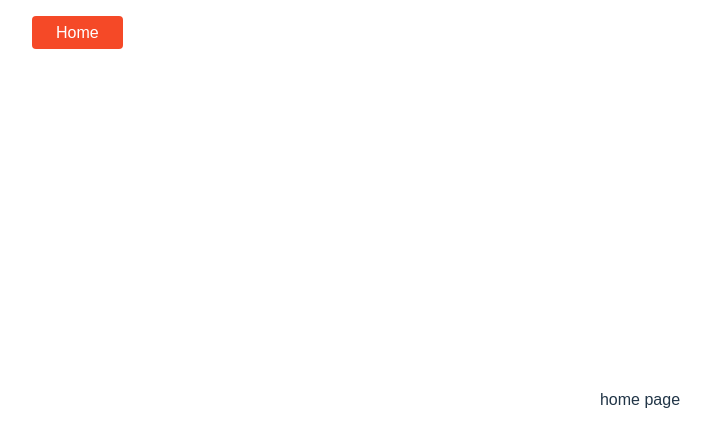
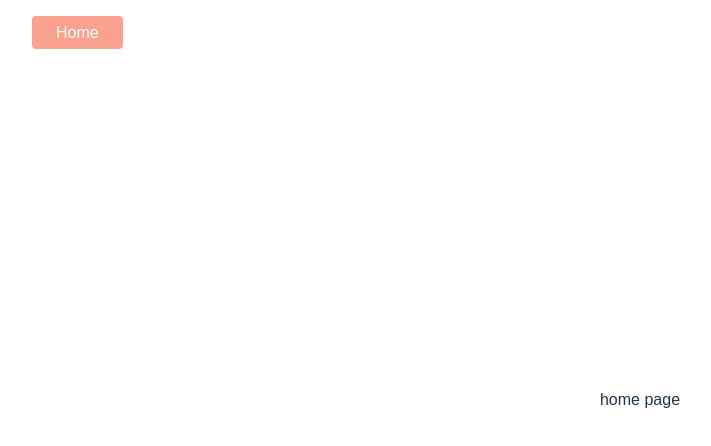
Before and after one commit to birbothedev/new-portfolio, a React (Vite) app in the folder frontend/: page / in a window 1280 px wide. Shown: the top 446 px of the page, without its empty margins (0-711 px from the left). Built offline with nearby package versions, Linux system fonts and the light colour scheme.

Commit message:
changed orange colo

```diff
--- a/frontend/src/css/componentcss/NavBar.css
+++ b/frontend/src/css/componentcss/NavBar.css
@@ -26,7 +26,7 @@
     padding: 0.5rem 1.5rem;
     border-radius: 4px;
     transition: background-color 0.2s;
-    background-color: #F54927;
+    background-color: #FAA18F;
     color: #ffffff;
 }
 
```
Also changed, not shown: 1 other file (tests, documents, lock files or other folders).
